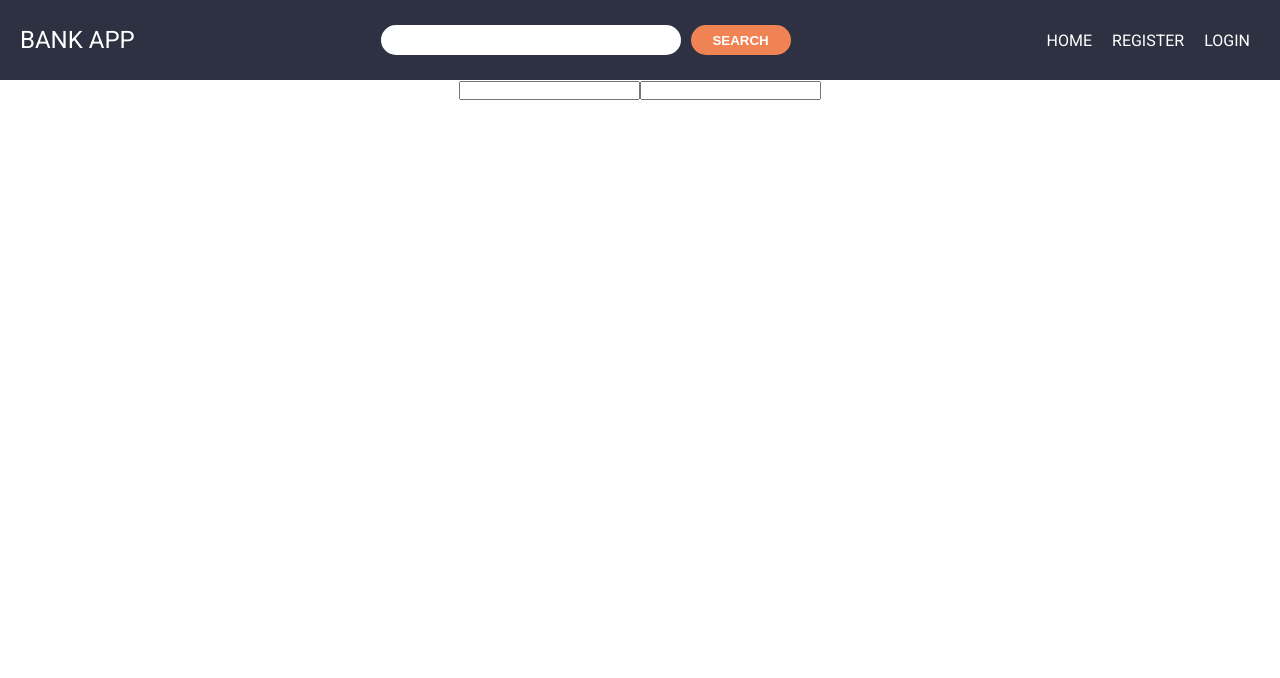
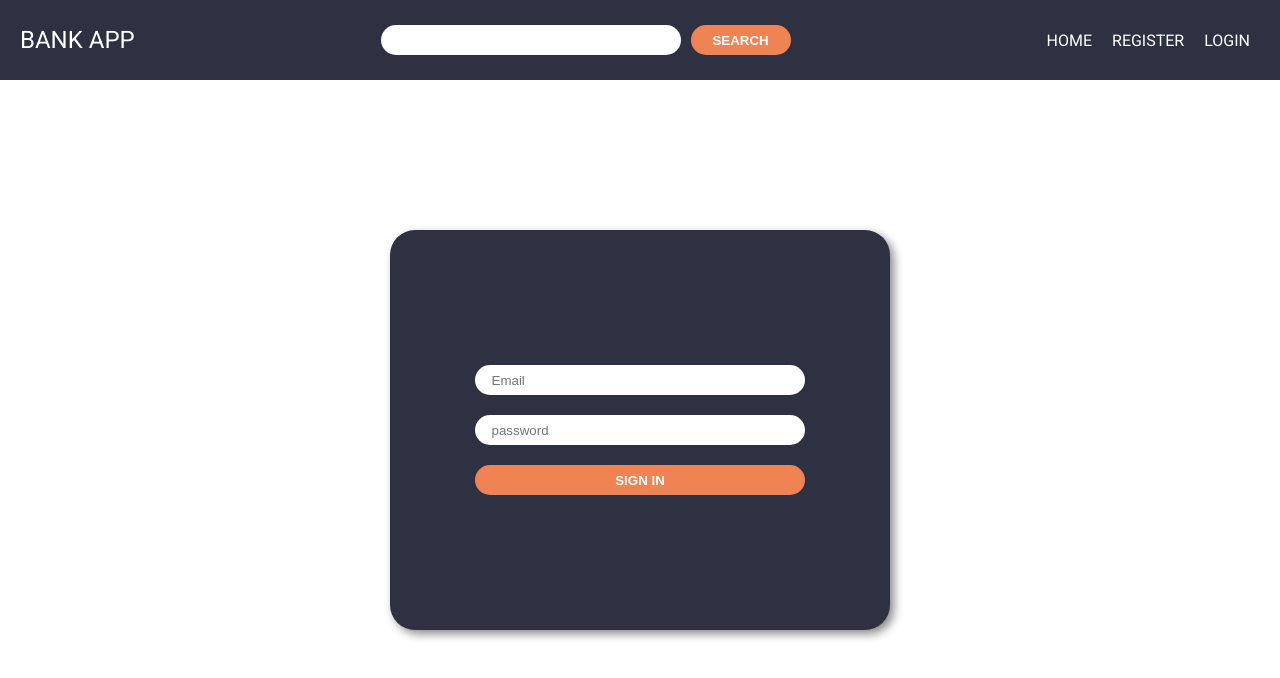
Before and after one commit to luisvalverd/fronend-bank, a React (Create React App) app: page /login in a window 1280 px wide. Shown: the top 678 px of the page. Built offline with nearby package versions, Linux system fonts and the light colour scheme.

Commit message:
modify login styles

```diff
--- /dev/null
+++ b/src/components/styles/login.css
@@ -0,0 +1,67 @@
+
+.body {
+	display: flex;
+	justify-content: center;
+	align-content: center;
+}
+
+.card-login {
+	margin-top: 150px;
+	padding: 50px;
+
+	display: flex;
+	flex-wrap: wrap;
+	justify-content: center;
+	align-items: center;
+	flex-direction: column;
+
+	width: 400px;
+	height: 300px;
+	background: #2d3142;
+
+	border-radius: 25px;
+	box-shadow: 4px 4px 10px rgb(138, 138, 138);
+}
+
+.email-login, .password-login, .sign-in {
+	width: 330px;
+	height: 30px;
+
+	border-radius: 25px;
+	border: none;
+	margin-top: 10px;
+	margin-bottom: 10px;
+
+	transition: 0.25s;
+}
+
+.email-login, .password-login {
+	text-indent: 5%;
+}
+
+.email-login:hover, .password-login:hover {
+	width: 360px;
+	height: 35px;
+	box-shadow: 0 0 5pt #fff;
+}
+
+.email-login:focus, .password-login:focus {
+	width: 360px;
+	height: 35px;
+	box-shadow: 0 0 5pt #fff;
+}
+
+.sign-in {
+	background: #ef8354;
+	color: #fff;
+	font-weight: bold;
+	text-transform: uppercase;
+	cursor: pointer;
+}
+
+.sign-in:hover {
+	width: 360px;
+	height: 35px;
+	font-size: medium;
+	box-shadow: 0 0 5pt #ef8354;
+}
--- a/src/routers/login.js
+++ b/src/routers/login.js
@@ -1,12 +1,18 @@
 import { Component } from "react";
+import '../components/styles/login.css';
 
 export default class Login extends Component {
   render() {
     return (
-      <div className="login">
-        <input type="email" />
-        <input type="password" />
-      </div>
+			<div className="body">
+				<div className="card-login">
+					<form>
+						<input className="email-login" type="email" placeholder="Email" />
+						<input className="password-login" type="password" placeholder="password" />
+						<button type="submit" className="sign-in">sign in</button>
+					</form>
+				</div>
+			</div>
     );
   }
 }
```
Also changed, not shown: src/components/styles/register.css (line endings or trailing spaces).
